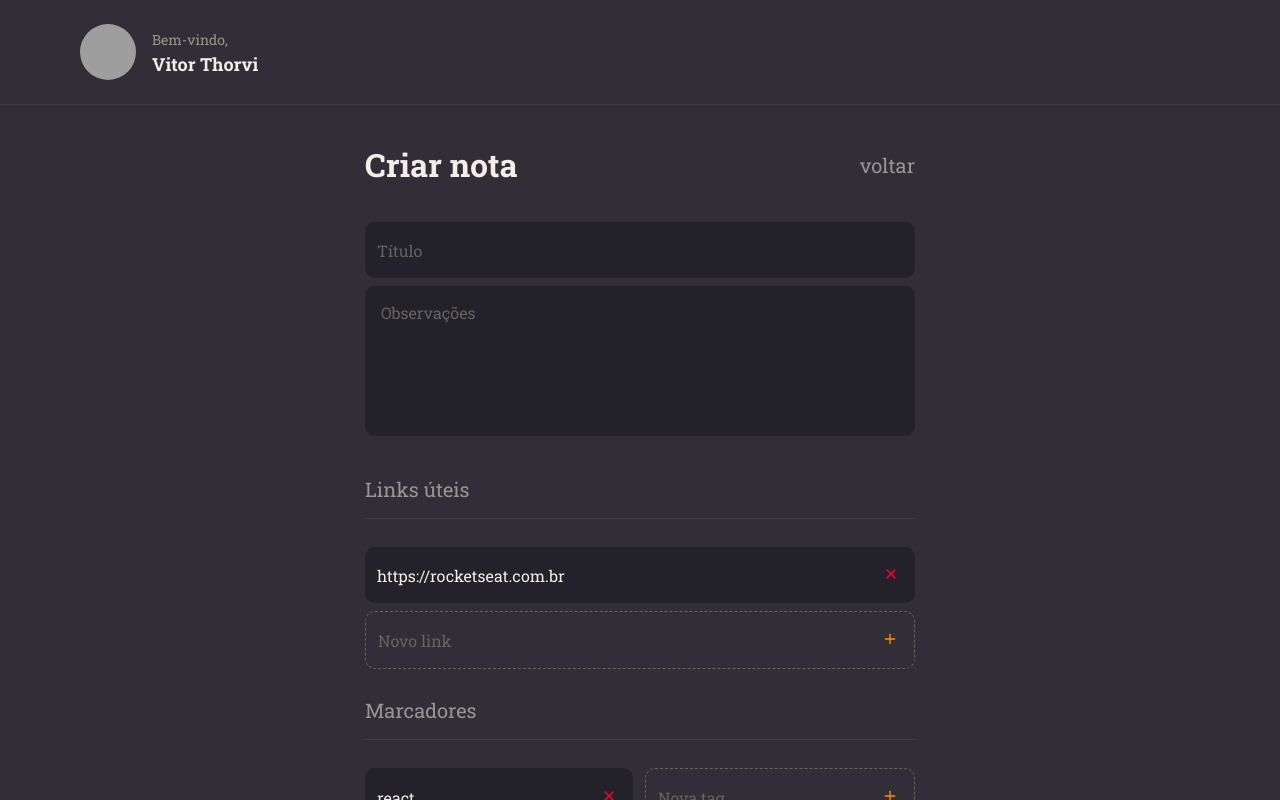
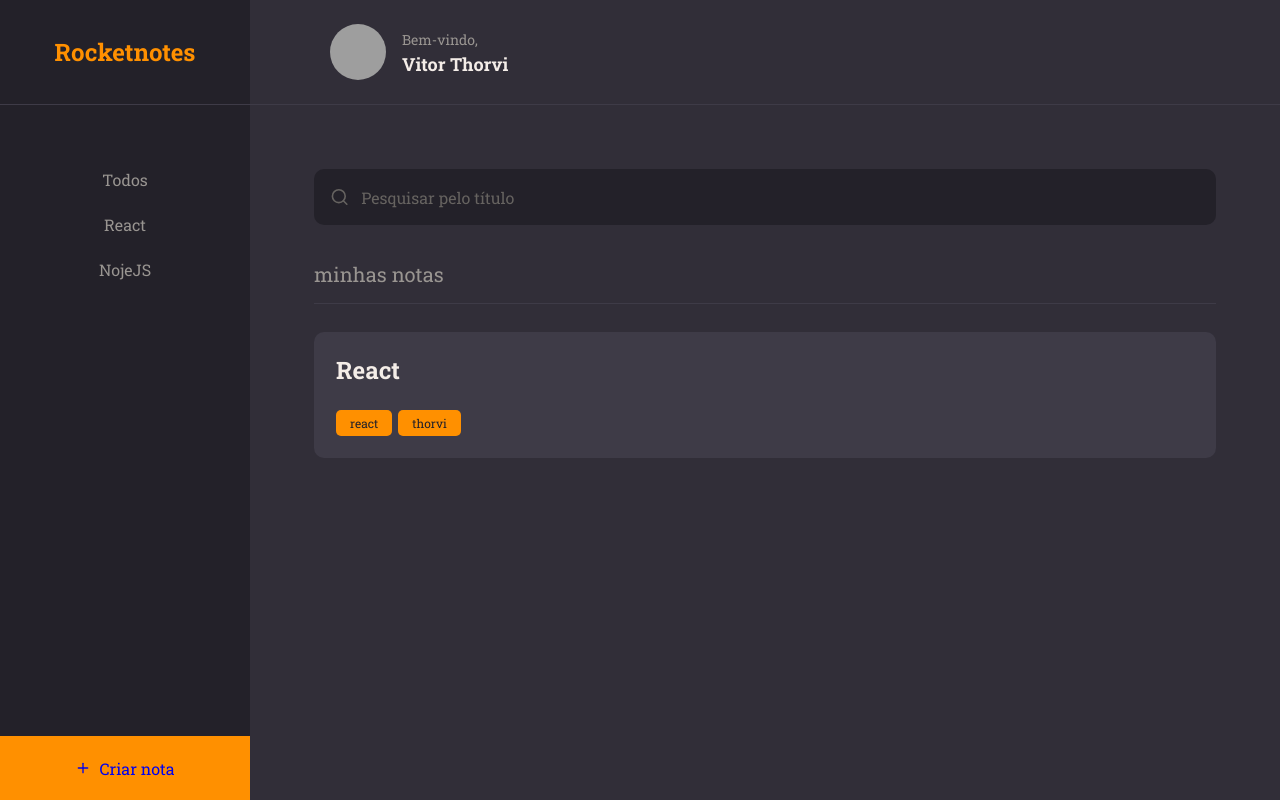
Before and after one commit to VitorThorvi/rocketnotes-thorvi, a React (Vite) app: page / in a window 1280 px wide. Built offline with nearby package versions, Linux system fonts and the light colour scheme; grey boxes are pictures that could not be loaded; some icons are missing.

Commit message:
add routes to the front end

```diff
--- a/src/components/Header/index.jsx
+++ b/src/components/Header/index.jsx
@@ -4,7 +4,7 @@ import {Container, Profile, Logout} from "./styles.js";
 export function Header() {
     return(
         <Container>
-            <Profile>
+            <Profile to="/profile">
                 <img
                     src="https://github.com/VitorThorvi.png"
                     alt="User picture"
--- a/src/components/Header/styles.js
+++ b/src/components/Header/styles.js
@@ -1,4 +1,6 @@
 import styled from "styled-components";
+import {Link} from "react-router-dom";
+
 
 export const Container = styled.header`
   grid-area: header;
@@ -16,7 +18,7 @@ export const Container = styled.header`
   padding: 0 80px;
 `;
 
-export const Profile = styled.div`
+export const Profile = styled(Link)`
   display: flex;
   align-items: center;
 
--- a/src/main.jsx
+++ b/src/main.jsx
@@ -4,13 +4,13 @@ import {ThemeProvider} from 'styled-components';
 import GlobalStyles from './styles/global.js';
 
 import theme from "./styles/theme.js";
-import {New} from "./pages/New";
+import {Routes} from "./routes/index.jsx";
 
 ReactDOM.createRoot(document.getElementById('root')).render(
   <React.StrictMode>
       <ThemeProvider theme={theme}>
           <GlobalStyles />
-            <New />
+            <Routes />
       </ThemeProvider>
   </React.StrictMode>
 )
--- a/src/pages/Home/index.jsx
+++ b/src/pages/Home/index.jsx
@@ -44,7 +44,7 @@ export function Home() {
                 </Section>
             </Content>
 
-            <NewNote>
+            <NewNote to="/new">
                 <FiPlus/>
                 Criar nota
             </NewNote>
--- a/src/pages/Home/styles.js
+++ b/src/pages/Home/styles.js
@@ -1,4 +1,5 @@
 import styled from "styled-components";
+import {Link} from "react-router-dom";
 
 export const Container = styled.div`
   width: 100%;
@@ -51,10 +52,10 @@ export const Content = styled.div`
   padding: 0 64px;
   overflow-y: auto;
 `;
-export const NewNote = styled.button`
+export const NewNote = styled(Link)`
   grid-area: newnote;
   background-color: ${({theme}) => theme.COLORS.ORANGE};
-  border: none;
+  color: ${({ theme }) => theme.BACKGROUND_900};
   display: flex;
   align-items: center;
   justify-content: center;
--- a/src/pages/New/index.jsx
+++ b/src/pages/New/index.jsx
@@ -5,6 +5,7 @@ import {Textarea} from "../../components/Textarea/index.jsx";
 import {NoteItem} from "../../components/NoteItem/index.jsx";
 import {Section} from "../../components/Section/index.jsx";
 import {Button} from "../../components/Button/index.jsx";
+import {Link} from "react-router-dom";
 
 export function New() {
   return (
@@ -14,7 +15,7 @@ export function New() {
         <Form>
           <header>
             <h1>Criar nota</h1>
-            <a href="/">voltar</a>
+            <Link to="/">voltar</Link>
           </header>
 
           <Input placeholder="Título"/>
--- a/src/pages/Profile/index.jsx
+++ b/src/pages/Profile/index.jsx
@@ -3,14 +3,15 @@ import {Container, Form, Avatar} from "./styles.js";
 
 import {Button} from "../../components/Button/index.jsx";
 import {Input} from "../../components/Input";
+import {Link} from "react-router-dom";
 
 export function Profile() {
   return (
     <Container>
       <header>
-        <a href="/">
+        <Link to="/">
           <FiArrowLeft/>
-        </a>
+        </Link>
       </header>
 
       <Form>
--- a/src/pages/SignIn/index.jsx
+++ b/src/pages/SignIn/index.jsx
@@ -2,9 +2,10 @@ import {FiLock, FiMail} from "react-icons/all.js";
 import {Input} from "../../components/Input";
 import {Button} from "../../components/Button";
 import {Background, Container, Form} from "./styles.js";
+import {Link} from "react-router-dom";
 
-export function SignUp() {
-    return(
+export function SignIn() {
+  return (
     <Container>
       <Form>
         <h1>Rocket Notes</h1>
@@ -23,11 +24,12 @@ export function SignUp() {
         />
 
         <Button xernobis="Entrar"/>
-
-                <a href="#">Criar conta</a>
+        <Link to="/register">
+          Criar conta
+        </Link>
       </Form>
 
-            <Background />
+      <Background/>
     </Container>
   );
 }
--- a/src/pages/SignUp/index.jsx
+++ b/src/pages/SignUp/index.jsx
@@ -2,11 +2,12 @@ import {FiLock, FiMail, FiUser} from "react-icons/all.js";
 import {Input} from "../../components/Input";
 import {Button} from "../../components/Button";
 import {Background, Container, Form} from "./styles.js";
+import {Link} from "react-router-dom";
 
-export function Profile() {
-    return(
+export function SignUp() {
+  return (
     <Container>
-            <Background />
+      <Background/>
 
       <Form>
         <h1>Rocket Notes</h1>
@@ -32,8 +33,9 @@ export function Profile() {
         />
 
         <Button xernobis="Cadastrar"/>
-
-                <a href="#">Voltar para o login</a>
+        <Link to="/">
+          Voltar para o login
+        </Link>
       </Form>
 
     </Container>
--- /dev/null
+++ b/src/routes/auth.routes.jsx
@@ -0,0 +1,12 @@
+import {Routes, Route} from "react-router-dom";
+import {SignIn} from "../pages/SignIn/index.jsx";
+import {SignUp} from "../pages/SignUp/index.jsx";
+
+export function AuthRoutes(){
+  return(
+    <Routes>
+      <Route path="/" element={<SignIn />} />
+      <Route path="/register" element={<SignUp />} />
+    </Routes>
+  )
+}
--- a/src/routes/index.jsx
+++ b/src/routes/index.jsx
@@ -0,0 +1,12 @@
+import {BrowserRouter} from "react-router-dom";
+
+import {AppRoutes} from "./app.routes.jsx";
+import {AuthRoutes} from "./auth.routes.jsx";
+
+export function Routes(){
+  return(
+    <BrowserRouter>
+      <AppRoutes />
+    </BrowserRouter>
+  )
+}
```
Lines whose indentation alone changed are shown as unchanged.
